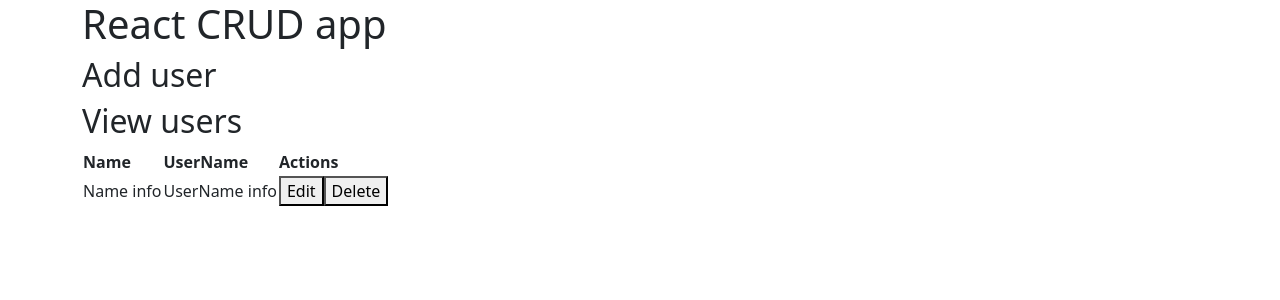
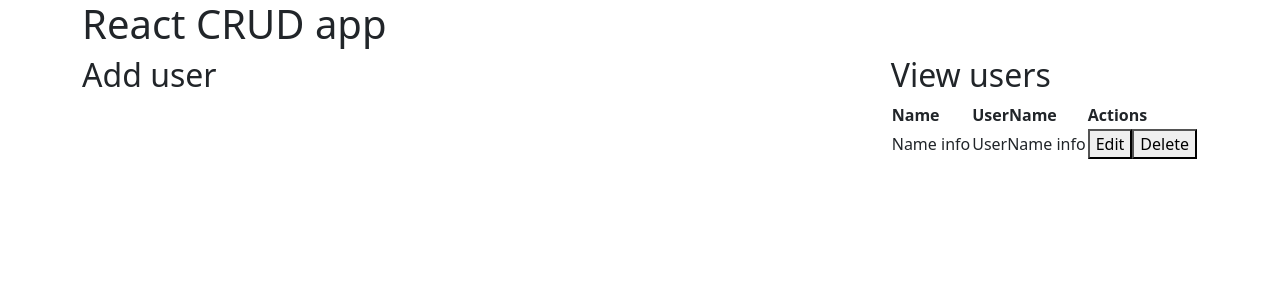
Before and after one commit to OpeDada/react-crud, a React (Create React App) app: page / in a window 1280 px wide. Shown: the top 300 px of the page. Built offline with nearby package versions, Linux system fonts and the light colour scheme.

Commit message:
add display flex

```diff
--- a/src/App.js
+++ b/src/App.js
@@ -7,6 +7,7 @@ const App = () => {
     <div className="container">
       <h1>React CRUD app</h1>
       <div className="flex-row">
+        <div className="d-flex justify-content-between">
           <div className="flex-large">
             <h2>Add user</h2>
           </div>
@@ -16,6 +17,7 @@ const App = () => {
           </div>
         </div>
       </div>
+    </div>
   );
 };
 
```
Lines whose indentation alone changed are shown as unchanged.
